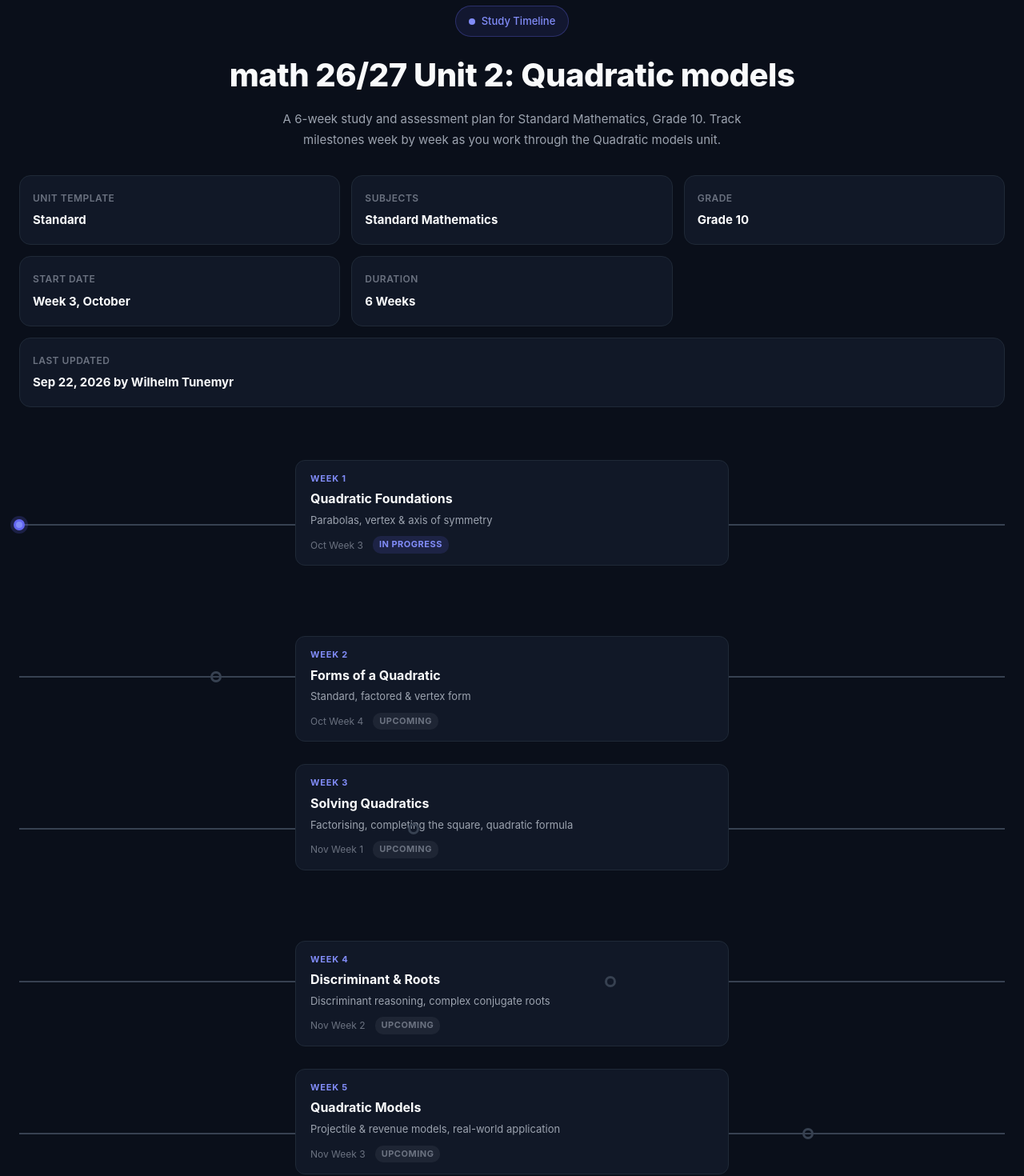
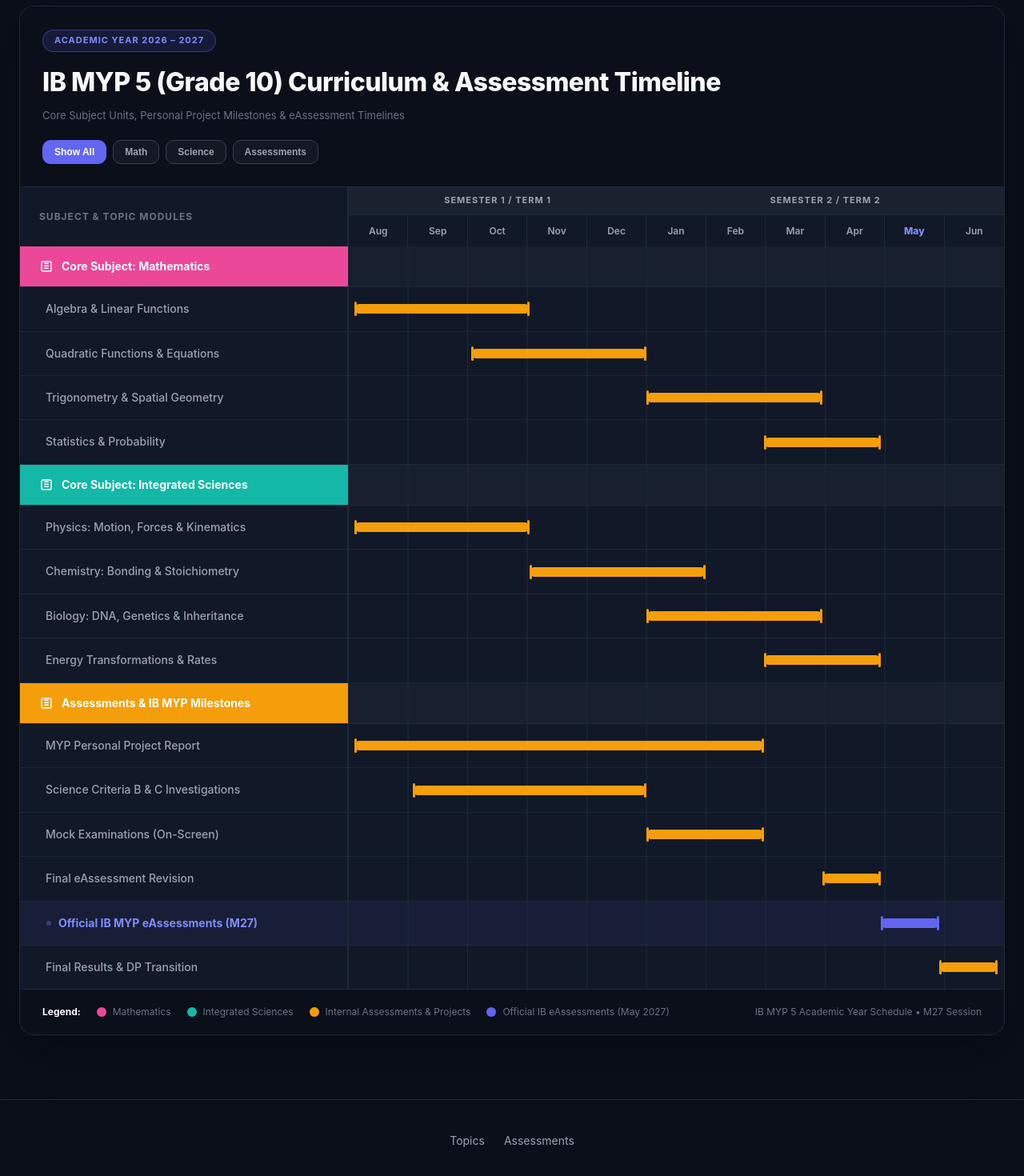
Before and after one commit to kram1947/kaniib, a React (Vite) app: page /study-timeline in a window 1280 px wide. Shown: the part 80-1550 px from the top of the page at 80% size. Built offline with nearby package versions, Linux system fonts and the light colour scheme.

Commit message:
Replace /study-timeline with M10 curriculum Gantt chart (month-grid format)

```diff
--- a/src/pages/StudyTimeline.jsx
+++ b/src/pages/StudyTimeline.jsx
@@ -2,170 +2,183 @@ import React, { useState } from 'react';
 import Navbar from '../components/Navbar';
 import SiteFooter from '../sections/SiteFooter';
 
-const timelineMeta = {
-  unit: 'math 26/27 Unit 2: Quadratic models',
-  subject: 'Standard Mathematics',
-  grade: 'Grade 10',
-  template: 'Standard',
-  duration: '6 Weeks',
-  startDate: 'Week 3, October',
-  lastUpdated: 'Sep 22, 2026',
-  updatedBy: 'Wilhelm Tunemyr',
-};
+const MONTHS = ['Aug', 'Sep', 'Oct', 'Nov', 'Dec', 'Jan', 'Feb', 'Mar', 'Apr', 'May', 'Jun'];
+const MONTH_COUNT = MONTHS.length;
 
-const milestones = [
+const groups = [
   {
-    week: 1,
-    title: 'Quadratic Foundations',
-    subtitle: 'Parabolas, vertex & axis of symmetry',
-    date: 'Oct Week 3',
-    status: 'current',
+    id: 'math',
+    name: 'Core Subject: Mathematics',
+    color: '#ec4899',
+    rows: [
+      { name: 'Algebra & Linear Functions', start: 1, span: 3, note: 'Aug – Oct 2026: Linear Equations, Graphs & Inequalities' },
+      { name: 'Quadratic Functions & Equations', start: 3, span: 3, note: 'Oct – Dec 2026: Factoring, Vertex Form & Quadratic Formula' },
+      { name: 'Trigonometry & Spatial Geometry', start: 6, span: 3, note: 'Jan – Mar 2027: Sine/Cosine Rules & 3D Geometry' },
+      { name: 'Statistics & Probability', start: 8, span: 2, note: 'Mar – Apr 2027: Bivariate Data & Compound Probability' },
+    ],
   },
   {
-    week: 2,
-    title: 'Forms of a Quadratic',
-    subtitle: 'Standard, factored & vertex form',
-    date: 'Oct Week 4',
-    status: 'upcoming',
+    id: 'science',
+    name: 'Core Subject: Integrated Sciences',
+    color: '#14b8a6',
+    rows: [
+      { name: 'Physics: Motion, Forces & Kinematics', start: 1, span: 3, note: "Aug – Oct 2026: Speed, Acceleration & Newton's Laws" },
+      { name: 'Chemistry: Bonding & Stoichiometry', start: 4, span: 3, note: 'Nov 2026 – Jan 2027: Periodic Table, Ionic/Covalent Bonding & Moles' },
+      { name: 'Biology: DNA, Genetics & Inheritance', start: 6, span: 3, note: 'Jan – Mar 2027: DNA Structure, Mitosis/Meiosis & Punnett Squares' },
+      { name: 'Energy Transformations & Rates', start: 8, span: 2, note: 'Mar – Apr 2027: Energy Conservation & Reaction Rates' },
+    ],
   },
   {
-    week: 3,
-    title: 'Solving Quadratics',
-    subtitle: 'Factorising, completing the square, quadratic formula',
-    date: 'Nov Week 1',
-    status: 'upcoming',
+    id: 'assessment',
+    name: 'Assessments & IB MYP Milestones',
+    color: '#f59e0b',
+    rows: [
+      { name: 'MYP Personal Project Report', start: 1, span: 7, note: 'Aug 2026 – Feb 2027: Drafting, Report Submission & Moderation' },
+      { name: 'Science Criteria B & C Investigations', start: 2, span: 4, note: 'Sep – Dec 2026: Hands-on Lab Design and Data Analysis' },
+      { name: 'Mock Examinations (On-Screen)', start: 6, span: 2, note: 'Jan – Feb 2027: Practice Exams for Math & Sciences' },
+      { name: 'Final eAssessment Revision', start: 9, span: 1, note: 'Apr 2027: Intensive Exam Prep & Past Papers' },
+      {
+        name: 'Official IB MYP eAssessments (M27)',
+        start: 10,
+        span: 1,
+        note: 'May 2027: Official External IB MYP On-Screen Examinations',
+        color: '#6366f1',
+        highlight: true,
       },
-  {
-    week: 4,
-    title: 'Discriminant & Roots',
-    subtitle: 'Discriminant reasoning, complex conjugate roots',
-    date: 'Nov Week 2',
-    status: 'upcoming',
-  },
-  {
-    week: 5,
-    title: 'Quadratic Models',
-    subtitle: 'Projectile & revenue models, real-world application',
-    date: 'Nov Week 3',
-    status: 'upcoming',
-  },
-  {
-    week: 6,
-    title: 'Review & Assessment',
-    subtitle: 'End-of-unit review and timed assessment',
-    date: 'Nov Week 4',
-    status: 'upcoming',
+      { name: 'Final Results & DP Transition', start: 11, span: 1, note: 'Jun 2027: Course Completion & DP Preparation' },
+    ],
   },
 ];
 
-function MilestoneItem({ milestone, index, total }) {
-  const progress = ((milestone.week - 1) / (total - 1)) * 100;
-  const isCurrent = milestone.status === 'current';
-  const isUpcoming = milestone.status === 'upcoming';
-  const isPast = milestone.status === 'past';
-  const side = index % 2 === 0 ? 'top' : 'bottom';
+const FILTERS = [
+  { id: 'all', label: 'Show All' },
+  { id: 'math', label: 'Math' },
+  { id: 'science', label: 'Science' },
+  { id: 'assessment', label: 'Assessments' },
+];
+
+function GroupHeader({ group }) {
+  return (
+    <div className="m10-group-header">
+      <div className="m10-group-title" style={{ background: group.color }}>
+        <svg className="m10-group-icon" fill="none" stroke="currentColor" viewBox="0 0 24 24" aria-hidden="true">
+          <path strokeLinecap="round" strokeLinejoin="round" strokeWidth="2" d="M9 7h6m-6 4h6m-6 4h6M6 20h12a2 2 0 002-2V6a2 2 0 00-2-2H6a2 2 0 00-2 2v12a2 2 0 002 2z" />
+        </svg>
+        {group.name}
+      </div>
+      <div className="m10-month-grid-cell" />
+    </div>
+  );
+}
+
+function TimelineRow({ row }) {
+  const left = ((row.start - 1) / MONTH_COUNT) * 100;
+  const width = (row.span / MONTH_COUNT) * 100;
+  const color = row.color || '#f59e0b';
 
   return (
-    <div className="timeline-item" data-week={milestone.week}>
-      <div className="timeline-line" />
+    <div className={`m10-row${row.highlight ? ' highlight' : ''}`}>
+      <div className="m10-row-label">
+        {row.highlight && <span className="m10-pulse" aria-hidden="true" />}
+        <span className={row.highlight ? 'm10-row-name highlight' : 'm10-row-name'}>{row.name}</span>
+      </div>
+      <div className="m10-row-track m10-month-grid-cell">
         <div
-        className={`timeline-dot ${isCurrent ? 'current' : isPast ? 'past' : 'upcoming'}`}
-        style={{ left: `${progress}%` }}
-        aria-label={`Week ${milestone.week}: ${milestone.title}`}
+          className="m10-bar"
+          style={{ left: `${left}%`, width: `${width}%`, background: color, color }}
+          title={row.note}
+          role="img"
+          aria-label={row.note}
         />
-      <div className={`timeline-content side-${side}`}>
-        <div className="timeline-week">Week {milestone.week}</div>
-        <h4 className="timeline-title">{milestone.title}</h4>
-        <p className="timeline-subtitle">{milestone.subtitle}</p>
-        <div className="timeline-meta">
-          <span className="timeline-date">{milestone.date}</span>
-          <span className={`timeline-status ${milestone.status}`}>
-            {milestone.status === 'current' ? 'In progress' : milestone.status === 'past' ? 'Completed' : 'Upcoming'}
-          </span>
-        </div>
       </div>
     </div>
   );
 }
 
 export default function StudyTimeline() {
-  const [activeWeek, setActiveWeek] = useState(1);
+  const [filter, setFilter] = useState('all');
+  const visibleGroups = filter === 'all' ? groups : groups.filter((g) => g.id === filter);
 
   return (
     <div>
       <Navbar />
       <main className="container" style={{ paddingTop: '24px', paddingBottom: '80px' }}>
-        <section className="timeline-page">
-          <div className="timeline-header">
-            <div className="timeline-badge">
-              <span className="badge-dot"></span>
-              <span>Study Timeline</span>
-            </div>
-            <h1>{timelineMeta.unit}</h1>
-            <p className="timeline-desc">
-              A 6-week study and assessment plan for Standard Mathematics, Grade 10.
-              Track milestones week by week as you work through the Quadratic models unit.
+        <section className="m10-page">
+          <div className="m10-card">
+            <div className="m10-card-header">
+              <div>
+                <span className="m10-badge">Academic Year 2026 – 2027</span>
+                <h1 className="m10-title">IB MYP 5 (Grade 10) Curriculum &amp; Assessment Timeline</h1>
+                <p className="m10-subtitle">
+                  Core Subject Units, Personal Project Milestones &amp; eAssessment Timelines
                 </p>
               </div>
+              <div className="m10-filters" role="group" aria-label="Filter timeline by category">
+                {FILTERS.map((f) => (
+                  <button
+                    key={f.id}
+                    type="button"
+                    className={`m10-filter-btn${filter === f.id ? ' active' : ''}`}
+                    onClick={() => setFilter(f.id)}
+                  >
+                    {f.label}
+                  </button>
+                ))}
+              </div>
+            </div>
 
-          <div className="timeline-meta-grid">
-            <div className="meta-card">
-              <div className="meta-label">Unit Template</div>
-              <div className="meta-value">{timelineMeta.template}</div>
+            <div className="m10-scroll">
+              <div className="m10-chart">
+                <div className="m10-header-grid">
+                  <div className="m10-header-label">Subject &amp; Topic Modules</div>
+                  <div className="m10-months-col">
+                    <div className="m10-semesters">
+                      <div className="m10-semester">Semester 1 / Term 1</div>
+                      <div className="m10-semester">Semester 2 / Term 2</div>
                     </div>
-            <div className="meta-card">
-              <div className="meta-label">Subjects</div>
-              <div className="meta-value">{timelineMeta.subject}</div>
+                    <div className="m10-months">
+                      {MONTHS.map((m, i) => (
+                        <div key={m} className={`m10-month${i === 9 ? ' peak' : ''}`}>
+                          {m}
                         </div>
-            <div className="meta-card">
-              <div className="meta-label">Grade</div>
-              <div className="meta-value">{timelineMeta.grade}</div>
-            </div>
-            <div className="meta-card">
-              <div className="meta-label">Start date</div>
-              <div className="meta-value">{timelineMeta.startDate}</div>
-            </div>
-            <div className="meta-card">
-              <div className="meta-label">Duration</div>
-              <div className="meta-value">{timelineMeta.duration}</div>
-            </div>
-            <div className="meta-card wide">
-              <div className="meta-label">Last updated</div>
-              <div className="meta-value">
-                {timelineMeta.lastUpdated} by {timelineMeta.updatedBy}
+                      ))}
                     </div>
                   </div>
                 </div>
 
-          <div className="timeline-chart">
-            <svg className="timeline-axis" aria-hidden="true" />
-            {milestones.map((m, i) => (
-              <MilestoneItem
-                key={m.week}
-                milestone={m}
-                index={i}
-                total={milestones.length}
-              />
+                <div className="m10-body">
+                  {visibleGroups.map((group) => (
+                    <div key={group.id} className="m10-group">
+                      <GroupHeader group={group} />
+                      {group.rows.map((row) => (
+                        <TimelineRow key={row.name} row={row} />
                       ))}
                     </div>
+                  ))}
+                  {visibleGroups.length === 0 && (
+                    <div className="m10-empty">No modules in this category.</div>
+                  )}
+                </div>
+              </div>
+            </div>
 
-          <div className="timeline-weekly-focus">
-            <h2>Week {activeWeek} Focus</h2>
-            <div className="weekly-focus-card">
-              <div className="focus-title">{milestones[activeWeek - 1].title}</div>
-              <div className="focus-subtitle">{milestones[activeWeek - 1].subtitle}</div>
-              <div className="focus-schedule">
-                <span className="focus-label">Scheduled</span>
-                <span className="focus-date">{milestones[activeWeek - 1].date}</span>
+            <div className="m10-footer">
+              <div className="m10-legend">
+                <span className="m10-legend-title">Legend:</span>
+                <span className="m10-legend-item">
+                  <span className="m10-legend-dot" style={{ background: '#ec4899' }} /> Mathematics
+                </span>
+                <span className="m10-legend-item">
+                  <span className="m10-legend-dot" style={{ background: '#14b8a6' }} /> Integrated Sciences
+                </span>
+                <span className="m10-legend-item">
+                  <span className="m10-legend-dot" style={{ background: '#f59e0b' }} /> Internal Assessments &amp; Projects
+                </span>
+                <span className="m10-legend-item">
+                  <span className="m10-legend-dot" style={{ background: '#6366f1' }} /> Official IB eAssessments (May 2027)
+                </span>
               </div>
-              <div className="focus-actions">
-                <button className="btn btn-outline" onClick={() => setActiveWeek(((activeWeek - 2 + milestones.length) % milestones.length) + 1)}>
-                  ← Previous
-                </button>
-                <button className="btn btn-outline" onClick={() => setActiveWeek((activeWeek % milestones.length) + 1)}>
-                  Next →
-                </button>
-              </div>
+              <div className="m10-footer-note">IB MYP 5 Academic Year Schedule • M27 Session</div>
             </div>
           </div>
         </section>
--- a/src/styles/global.css
+++ b/src/styles/global.css
@@ -1993,3 +1993,327 @@
                 transition-duration: 0.01ms !important;
             }
         }
+
+        /* M10 Curriculum Gantt Timeline (/study-timeline) */
+        .m10-page {
+            max-width: 1400px;
+            margin: 0 auto;
+        }
+
+        .m10-card {
+            background: var(--bg-card);
+            border: 1px solid var(--border);
+            border-radius: 18px;
+            overflow: hidden;
+            box-shadow: 0 20px 60px rgba(0, 0, 0, 0.35);
+        }
+
+        .m10-card-header {
+            display: flex;
+            flex-wrap: wrap;
+            justify-content: space-between;
+            align-items: flex-start;
+            gap: 20px;
+            padding: 28px;
+            background: var(--bg-dark);
+            border-bottom: 1px solid var(--border);
+        }
+
+        .m10-badge {
+            display: inline-block;
+            padding: 4px 14px;
+            background: rgba(99, 102, 241, 0.15);
+            border: 1px solid rgba(99, 102, 241, 0.4);
+            color: var(--primary-light);
+            font-size: 11px;
+            font-weight: 700;
+            text-transform: uppercase;
+            letter-spacing: 1px;
+            border-radius: 50px;
+        }
+
+        .m10-title {
+            font-size: clamp(1.4rem, 3vw, 2rem);
+            font-weight: 800;
+            margin-top: 12px;
+            letter-spacing: -0.5px;
+        }
+
+        .m10-subtitle {
+            color: var(--text-muted);
+            font-size: 13px;
+            margin-top: 6px;
+        }
+
+        .m10-filters {
+            display: flex;
+            gap: 8px;
+            flex-wrap: wrap;
+        }
+
+        .m10-filter-btn {
+            padding: 7px 14px;
+            font-size: 12px;
+            font-weight: 600;
+            border-radius: 10px;
+            border: 1px solid var(--border-light);
+            background: rgba(255, 255, 255, 0.04);
+            color: var(--text-secondary);
+            cursor: pointer;
+            transition: all 0.2s;
+        }
+
+        .m10-filter-btn:hover {
+            border-color: var(--primary);
+            color: var(--primary-light);
+        }
+
+        .m10-filter-btn.active {
+            background: var(--primary);
+            border-color: var(--primary);
+            color: #ffffff;
+        }
+
+        .m10-scroll {
+            overflow-x: auto;
+        }
+
+        .m10-chart {
+            min-width: 960px;
+        }
+
+        .m10-header-grid,
+        .m10-group-header,
+        .m10-row {
+            display: grid;
+            grid-template-columns: 4fr 8fr;
+        }
+
+        .m10-header-label {
+            padding: 14px 24px;
+            border-right: 1px solid var(--border);
+            font-size: 12px;
+            font-weight: 700;
+            text-transform: uppercase;
+            letter-spacing: 1px;
+            color: var(--text-muted);
+            display: flex;
+            align-items: center;
+        }
+
+        .m10-months-col {
+            border-left: 1px solid var(--border);
+        }
+
+        .m10-semesters {
+            display: grid;
+            grid-template-columns: 5fr 6fr;
+            background: rgba(255, 255, 255, 0.04);
+            border-bottom: 1px solid var(--border);
+        }
+
+        .m10-semester {
+            padding: 8px 12px;
+            text-align: center;
+            font-size: 11px;
+            font-weight: 700;
+            text-transform: uppercase;
+            letter-spacing: 1px;
+            color: var(--text-secondary);
+        }
+
+        .m10-months {
+            display: grid;
+            grid-template-columns: repeat(11, 1fr);
+        }
+
+        .m10-month {
+            padding: 10px 4px;
+            text-align: center;
+            font-size: 12px;
+            font-weight: 600;
+            color: var(--text-secondary);
+            border-right: 1px solid var(--border);
+        }
+
+        .m10-month:last-child {
+            border-right: none;
+        }
+
+        .m10-month.peak {
+            color: var(--primary-light);
+            font-weight: 800;
+        }
+
+        .m10-body {
+            font-size: 14px;
+        }
+
+        .m10-group {
+            border-top: 1px solid var(--border);
+        }
+
+        .m10-group:first-child {
+            border-top: none;
+        }
+
+        .m10-group-header {
+            background: rgba(255, 255, 255, 0.03);
+        }
+
+        .m10-group-title {
+            display: flex;
+            align-items: center;
+            gap: 10px;
+            padding: 14px 24px;
+            font-size: 14px;
+            font-weight: 700;
+            color: #ffffff;
+        }
+
+        .m10-group-icon {
+            width: 18px;
+            height: 18px;
+            flex-shrink: 0;
+        }
+
+        .m10-month-grid-cell {
+            background-image: linear-gradient(to right, var(--border) 1px, transparent 1px);
+            background-size: calc(100% / 11) 100%;
+        }
+
+        .m10-row {
+            align-items: center;
+            border-top: 1px solid var(--border);
+            transition: background 0.2s;
+        }
+
+        .m10-row:hover {
+            background: rgba(255, 255, 255, 0.03);
+        }
+
+        .m10-row.highlight {
+            background: rgba(99, 102, 241, 0.08);
+        }
+
+        .m10-row-label {
+            display: flex;
+            align-items: center;
+            gap: 8px;
+            padding: 16px 24px 16px 32px;
+            border-right: 1px solid var(--border);
+            color: var(--text-secondary);
+            font-weight: 500;
+        }
+
+        .m10-row-name.highlight {
+            color: var(--primary-light);
+            font-weight: 700;
+        }
+
+        .m10-pulse {
+            width: 8px;
+            height: 8px;
+            border-radius: 50%;
+            background: var(--primary);
+            flex-shrink: 0;
+            animation: m10-pulse 1.6s ease-in-out infinite;
+        }
+
+        @keyframes m10-pulse {
+            0%, 100% { opacity: 1; transform: scale(1); }
+            50% { opacity: 0.4; transform: scale(0.75); }
+        }
+
+        .m10-row-track {
+            position: relative;
+            height: 100%;
+            padding: 16px 8px;
+            display: flex;
+            align-items: center;
+        }
+
+        .m10-bar {
+            position: relative;
+            height: 12px;
+            border-radius: 6px;
+            cursor: default;
+            transition: filter 0.2s, transform 0.2s;
+        }
+
+        .m10-bar:hover {
+            filter: brightness(1.2);
+            transform: scaleY(1.2);
+        }
+
+        .m10-bar::before,
+        .m10-bar::after {
+            content: '';
+            position: absolute;
+            top: -3px;
+            width: 3px;
+            height: 18px;
+            background-color: inherit;
+            border-radius: 2px;
+        }
+
+        .m10-bar::before { left: 0; }
+        .m10-bar::after { right: 0; }
+
+        .m10-empty {
+            padding: 40px 24px;
+            text-align: center;
+            color: var(--text-muted);
+        }
+
+        .m10-footer {
+            display: flex;
+            flex-wrap: wrap;
+            justify-content: space-between;
+            align-items: center;
+            gap: 16px;
+            padding: 18px 28px;
+            background: var(--bg-dark);
+            border-top: 1px solid var(--border);
+            font-size: 12px;
+            color: var(--text-muted);
+        }
+
+        .m10-legend {
+            display: flex;
+            flex-wrap: wrap;
+            align-items: center;
+            gap: 20px;
+        }
+
+        .m10-legend-title {
+            font-weight: 700;
+            color: var(--text-primary);
+        }
+
+        .m10-legend-item {
+            display: inline-flex;
+            align-items: center;
+            gap: 8px;
+        }
+
+        .m10-legend-dot {
+            width: 12px;
+            height: 12px;
+            border-radius: 50%;
+            display: inline-block;
+        }
+
+        @media (max-width: 768px) {
+            .m10-card-header {
+                flex-direction: column;
+            }
+
+            .m10-group-title {
+                padding: 12px 16px;
+            }
+
+            .m10-row-label {
+                padding: 12px 16px;
+            }
+        }
```
Lines whose indentation alone changed are shown as unchanged.
